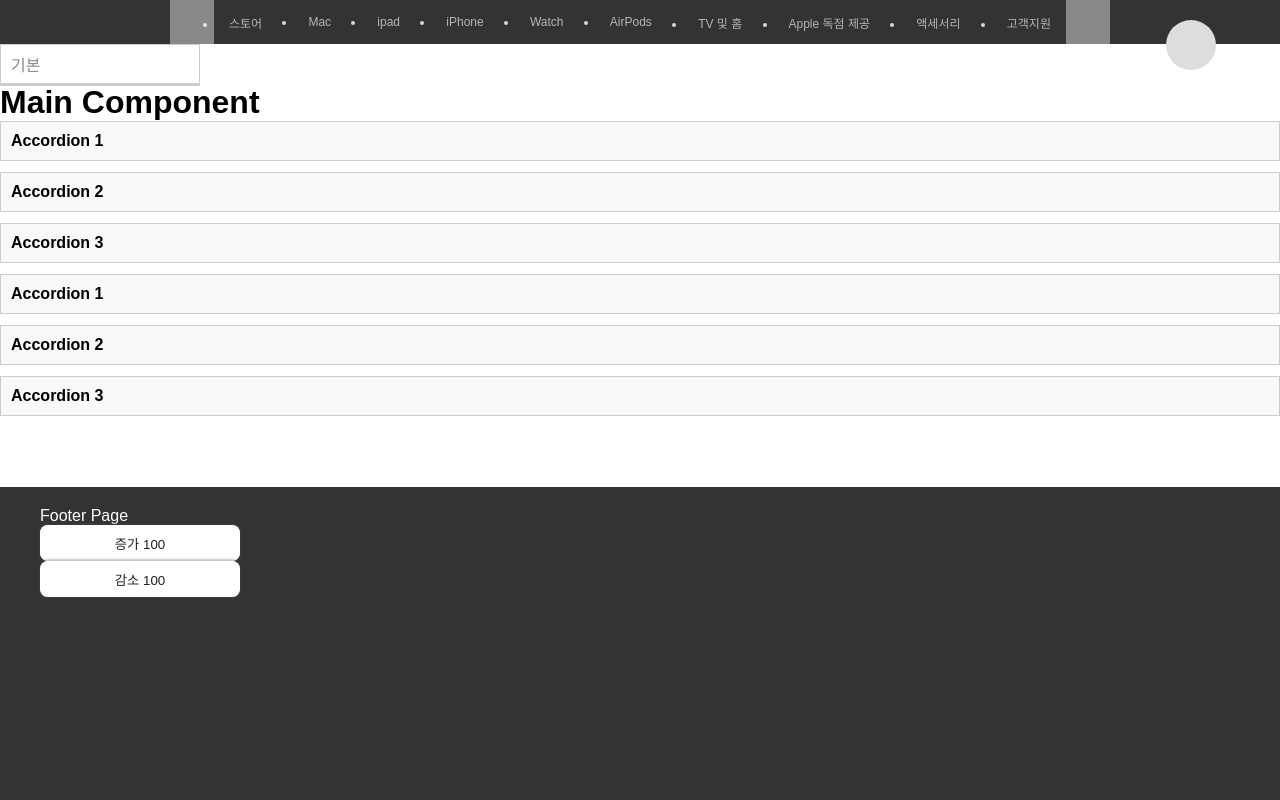
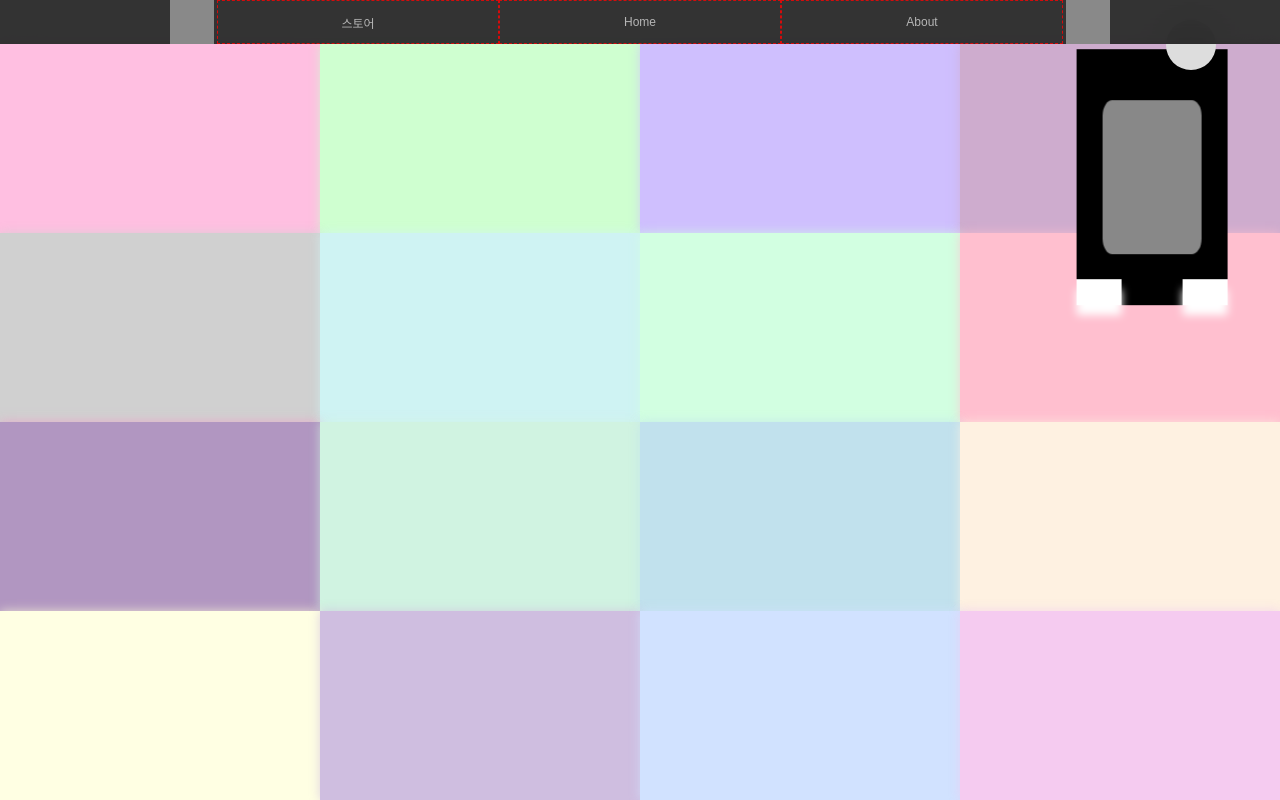
Before and after one commit to kimminkum/four-m-portfolio, a React (Create React App) app: page / in a window 1280 px wide. Shown: the top 800 px of the page. Built offline with nearby package versions, Linux system fonts and the light colour scheme; grey boxes are pictures that could not be loaded.

Commit message:
animation

```diff
--- a/src/App.tsx
+++ b/src/App.tsx
@@ -1,6 +1,7 @@
 import React from "react";
 import About from "./pages/About";
 import Header from "./pages/Header";
+import Home from "./pages/Home";
 import Footer from "./pages/Footer";
 import Topbtn from "./components/Topbtn";
 import Main from "./pages/Main";
@@ -15,6 +16,7 @@ const RelativeContainer = styled.div`
   width: 100vw;
   overflow-x: hidden;
   padding-bottom: 60px;
+  padding-top: 44px;
 `;
 
 const App: React.FC = () => {
@@ -32,7 +34,7 @@ const InnerApp: React.FC = () => {
       <RelativeContainer>
         <Routes>
           <Route path="/" element={<Main />} />
-          <Route path="/home" element={<Main />} />
+          <Route path="/home" element={<Home />} />
           <Route path="/about" element={<About />} />
         </Routes>
         <Topbtn />
--- a/src/components/Nav/LinkItems.js
+++ b/src/components/Nav/LinkItems.js
@@ -4,39 +4,11 @@ export const LinkItems = [
     url: "#",
   },
   {
-    title: "Mac",
-    url: "/buy-macbook",
+    title: "Home",
+    url: "/home",
   },
   {
-    title: "ipad",
-    url: "/buy-ipad",
-  },
-  {
-    title: "iPhone",
-    url: "/iphone-13",
-  },
-  {
-    title: "Watch",
-    url: "#",
-  },
-  {
-    title: "AirPods",
-    url: "#",
-  },
-  {
-    title: "TV 및 홈",
-    url: "#",
-  },
-  {
-    title: "Apple 독점 제공",
-    url: "#",
-  },
-  {
-    title: "액세서리",
-    url: "#",
-  },
-  {
-    title: "고객지원",
-    url: "#",
+    title: "About",
+    url: "/about",
   },
 ];
--- a/src/components/Nav/Nav.tsx
+++ b/src/components/Nav/Nav.tsx
@@ -19,7 +19,8 @@ interface LinksProps {
 }
 
 const NavContainer = styled.nav<NavContainerProps>`
-  position: ${(props) => props.position || "static"};
+  position: ${(props) => props.position || "fixed"};
+  z-index: 9999;
   width: 100%;
   backdrop-filter: saturate(180%) blur(20px);
   background-color: ${(props) => (props.toggle ? "black" : "rgba(0,0,0,0.8)")};
@@ -123,22 +124,45 @@ const Links = styled.ul<LinksProps>`
   display: flex;
   width: 90%;
   justify-content: space-between;
-  align-items: center;
   font-weight: 400;
   font-size: 12px;
   color: white;
 
   li {
-    padding: 12px 12px;
+    padding: 0 12px;
+    display: flex;
+    border: 1px dashed red; // Changed border style to dashed
+    align-items: center;
+    min-width: fit-content;
+    justify-content: center;
+    flex: 1;
+    height: 100%;
     opacity: 0.8;
+    position: relative;
+
+    &::after {
+      content: "";
+      position: absolute;
+      width: 0;
+      height: 2px;
+      background-color: #fff;
+      left: 0;
+      bottom: 0;
+      transition: all 0.4s linear;
+    }
+
+    &:hover::after {
+      width: 100%;
+    }
   }
 
   .link {
     color: ${(props) => props.theme.lightGray};
+
     opacity: 0.8;
     &:hover {
       opacity: 1;
-      transition: opacity 0.3s;
+      transition: opacity 0.4s;
     }
   }
 
@@ -148,13 +172,14 @@ const Links = styled.ul<LinksProps>`
     height: 100%;
     position: absolute;
     top: 48px;
-    font-size: 15px;
+    font-size: 16px;
     padding: 12px 0;
     top: ${(props) => (props.toggle ? "48px" : "-500px")};
     transition: all 1s cubic-bezier(0.32, 0.1, 0.24, 0.99);
 
     li {
       width: 100%;
+      padding: 12px 0;
       border-bottom: 1px solid ${(props) => props.theme.lightGray};
     }
   }
--- a/src/pages/About.tsx
+++ b/src/pages/About.tsx
@@ -1,7 +1,126 @@
+import styled, { keyframes } from "styled-components";
 import React from "react";
 
-const About: React.FC = () => {
-  return <div>About Page</div>;
-};
+// 애니메이션 정의
+const goInAnimation = keyframes`
+  0% {
+    transform: translate(-50%, -50%) rotate(120deg);
+  }
+  30% {
+    transform: translate(-50%, -50%) rotate(-20deg);
+  }
+  60% {
+    transform: translate(-50%, -50%) rotate(10deg);
+  }
+  90%, 100% {
+    transform: translate(-50%, -50%) rotate(0deg);
+  }
+`;
+
+const goOutAnimation = keyframes`
+  0%, 30% {
+    transform: translate(-50%, -50%) rotate(0deg);
+  }
+  60% {
+    transform: translate(-50%, -50%) rotate(120deg);
+  }
+`;
+
+// styled-components 정의
+const Count = styled.div<{ isHidden: boolean }>`
+  z-index: 4;
+  text-align: center;
+  position: absolute;
+  width: 100%;
+  height: 100%;
+  top: 50%;
+  font-size: clamp(200px, 50vw, 450px);
+  left: 50%;
+  transform: translate3d(-50%, -50%, 0);
+  transition: transform 0.3s ease-in-out;
+
+  ${({ isHidden }) =>
+    isHidden &&
+    `
+    transform: translate(-50%, -50%) scale(0);
+    animation: hide 0.2s ease-out;
+  `}
+`;
+
+const Nums = styled.div`
+  color: #000000;
+  position: relative;
+  overflow: hidden;
+  width: 100%;
+  height: 100%;
+  font-size: inherit;
+`;
+
+const NumSpan = styled.span<{ isIn?: boolean; isOut?: boolean }>`
+  position: absolute;
+  left: 50%;
+  top: 50%;
+  transform: translate(-50%, -50%) rotate(120deg);
+  transform-origin: bottom center;
+
+  ${({ isIn }) =>
+    isIn &&
+    `
+    transform: translate(-50%, -50%) rotate(0deg);
+    animation: ${goInAnimation} 0.5s ease-in-out;
+  `}
+
+  ${({ isOut }) =>
+    isOut &&
+    `
+    animation: ${goOutAnimation} 0.5s ease-in-out;
+  `}
+`;
+
+// 사용 예시
+function About() {
+  const [isHidden, setIsHidden] = React.useState(false);
+
+  React.useEffect(() => {
+    const counter = document.querySelector(".counter");
+    const finalMessage = document.querySelector(".final");
+    const nums = document.querySelectorAll(".nums span");
+
+    function runAnimation() {
+      nums.forEach((num, idx) => {
+        const penultimate = nums.length - 1;
+        num.addEventListener("animationend", (e) => {
+          const event = e as AnimationEvent;
+          if (event.animationName === "goIn" && idx !== penultimate) {
+            num.classList.remove("in");
+            num.classList.add("out");
+          } else if (
+            event.animationName === "goOut" &&
+            num.nextElementSibling
+          ) {
+            num.nextElementSibling.classList.add("in");
+          } else {
+            counter?.classList.add("hide");
+            finalMessage?.classList.add("show");
+            setIsHidden(true); // 상태 업데이트
+          }
+        });
+      });
+    }
+
+    runAnimation();
+  }, []);
+
+  return (
+    <Count isHidden={isHidden}>
+      <Nums>
+        <NumSpan className="in" isIn></NumSpan>
+        <NumSpan></NumSpan>
+        <NumSpan></NumSpan>
+        <NumSpan></NumSpan>
+      </Nums>
+    </Count>
+  );
+}
 
 export default About;
--- a/src/pages/Header.tsx
+++ b/src/pages/Header.tsx
@@ -10,12 +10,9 @@ const HeaderContainer = styled.div`
 
 const Header: React.FC = () => {
   return (
-    <>
-      <div>
-        <Nav></Nav>
-      </div>
-      <HeaderContainer></HeaderContainer>
-    </>
+    <HeaderContainer>
+      <Nav position="fixed"></Nav>
+    </HeaderContainer>
   );
 };
 
--- a/src/pages/Home.tsx
+++ b/src/pages/Home.tsx
@@ -11,33 +11,9 @@ import { SwiperSlide } from "swiper/react";
 import useIntersectionObserver from "../style/useIntersectionObserver";
 import Scroll from "../components/Scroll";
 import "swiper/css";
-
-const BtnBox = styled.div`
-  width: 60px;
-  position: relative;
-  top: 0;
-  margin: 0 auto;
-  background-color: #ccc;
-`;
-
-const Container = styled.div`
-  background-color: #15357e;
-`;
-
-const NoneBox = styled.div`
-  width: 100%;
-  height: 900px;
-  background-color: #15357e;
-`;
-const ScrollBox = styled.div`
-  width: 100%;
-  display: block;
-`;
-
-const SwiperSlide2 = styled.div`
-  width: 100%;
-  height: 300px;
-`;
+import { useGlobalContext } from "../query/GlobalContext";
+import SelectBox from "../components/SelectBox";
+import AccordionContainer from "../components/AccordionContainer";
 
 // Create a styled component with the animation
 const AnimatedDiv = styled.div`
@@ -84,6 +60,32 @@ const AnimatedDiv = styled.div`
     }
   }
 `;
+const BtnBox = styled.div`
+  width: 60px;
+  position: relative;
+  top: 0;
+  margin: 0 auto;
+  background-color: #ccc;
+`;
+
+const Container = styled.div`
+  background-color: #15357e;
+`;
+
+const NoneBox = styled.div`
+  width: 100%;
+  height: 900px;
+  background-color: #15357e;
+`;
+const ScrollBox = styled.div`
+  width: 100%;
+  display: block;
+`;
+
+const SwiperSlide2 = styled.div`
+  width: 100%;
+  height: 300px;
+`;
 
 const FlipFront = styled.div`
   position: absolute;
@@ -118,6 +120,24 @@ const FlipBack = styled.div`
 
 const Home: React.FC = () => {
   const [isModalOpen, setIsModalOpen] = useState(false);
+  const { options, setOptions } = useGlobalContext(); // useGlobalContext 훅을 사용하여 options와 setOptions를 가져옵니다.
+  const [selectedOption, setSelectedOption] = React.useState("");
+  useIntersectionObserver("[data-io]", {
+    root: null,
+    threshold: 0.1,
+    rootMargin: "10%",
+  });
+
+  const accordionData = [
+    { title: "Accordion 1", content: <div>Content 1</div> },
+    { title: "Accordion 2", content: <div>Content 2</div> },
+    { title: "Accordion 3", content: <div>Content 3</div> },
+  ];
+  const accordionData2 = [
+    { title: "Accordion 4", content: <div>Content max</div> },
+    { title: "Accordion 5", content: <div>Content hob</div> },
+    { title: "Accordion 6", content: <div>Content gat</div> },
+  ];
 
   const openModal = () => {
     setIsModalOpen(true);
@@ -139,6 +159,17 @@ const Home: React.FC = () => {
 
   return (
     <Container>
+      <AnimatedDiv data-io="fade-in">
+        <SelectBox
+          options={options}
+          selectedOption={selectedOption}
+          onChange={setSelectedOption}
+          placeholder="기본"
+        />
+        <h1>Main Component</h1>
+        <AccordionContainer version={1} accordions={accordionData} />
+        <AccordionContainer version={2} accordions={accordionData} />
+      </AnimatedDiv>
       <div>
         <Tabs TabsBtn={["a", "x", "b"]} />
       </div>
--- a/src/pages/Main.tsx
+++ b/src/pages/Main.tsx
@@ -1,91 +1,133 @@
-import React from "react";
-import styled from "styled-components";
+import React, { useEffect, useState } from "react";
+import styled, { keyframes } from "styled-components";
 import useIntersectionObserver from "../style/useIntersectionObserver";
-import { useGlobalContext } from "../query/GlobalContext";
-import SelectBox from "../components/SelectBox";
-import AccordionContainer from "../components/AccordionContainer";
 
-// Create a styled component with the animation
-const AnimatedDiv = styled.div`
-  transition-duration: var(--io-duration, 2s);
-  transition-timing-function: var(--io-ease, linear);
-  transition-delay: var(--io-delay, 0.3s);
-  transform-style: preserve-3d;
-  display: block;
-  margin: auto;
+const carAnimation = keyframes`
+  0% {
+    transform: translate3d(0, 0, 0);
+  }
+  20% {
+    transform: translate3d(400%, 0, 0);
+  }
+  25% {
+    transform: translate3d(400%, 0, 0) rotate(90deg);
+  }
+  35% {
+    transform: translate3d(400%, 20vh, 0) rotate(90deg);
+  }
+  50% {
+    transform: translate3d(400%, 20vh, 0) rotate(180deg);
+  }
+  70% {
+    transform: translate3d(0, 20vh, 0) rotate(180deg);
+  }
+  75% {
+    transform: translate3d(0, 20vh, 0) rotate(90deg);
+  }
+  100% {
+    transform: translate3d(500%, 100vh, 0) rotate(90deg);
+  }
+`;
 
-  &[data-io="fade-in"] {
-    opacity: 0;
-    transform: translateY(-20%);
-    transition-property: opacity, transform;
-    transition-timing-function: ease;
+interface AnimateBoxProps {
+  backgroundColor: string;
+  boxShadowColor?: string; // boxShadowColor의 타입을 string | undefined로 변경
+}
 
-    &.io-animation {
-      opacity: 1;
-      transform: translateY(0);
-    }
+const MainContainer = styled.div`
+  display: grid;
+  position: relative;
+  grid-template-columns: repeat(4, 1fr);
+  grid-template-rows: repeat(4, 1fr);
+  height: calc(100vh - 44px);
+  background: #fff;
+`;
+
+const MainInner = styled.div`
+  max-width: 1280px;
+  width: 100%;
+  position: relative;
+`;
+
+const AnimateBox = styled.div<AnimateBoxProps>`
+  width: 100%;
+  height: 100%;
+  position: relative;
+  background-color: ${(props) => props.backgroundColor};
+  box-shadow: 0 0 10px
+    rgba(${(props) => props.boxShadowColor || "0, 0, 0"}, 0.7);
+`;
+
+const CleanerCharacter = styled.div`
+  position: absolute;
+  top: 0;
+  width: 20%;
+  height: 20%;
+  background-color: #000;
+  display: flex;
+  justify-content: center;
+  align-items: center;
+  animation: ${carAnimation} 20s forwards linear;
+  animation-iteration-count: 1;
+
+  span {
+    width: 60%;
+    height: 65%;
+    background-color: #888;
+    position: relative;
+    border-radius: 10%;
   }
 
-  &[data-io="fade-right"] {
-    opacity: 0;
-    transform: translateX(-20%);
-    transition-property: opacity, transform;
-    transition-timing-function: ease;
-
-    &.io-animation {
-      opacity: 1;
-      transform: translateX(0);
-    }
+  .eye1 {
+    width: 10%;
+    height: 30%;
+    position: absolute;
+    background-color: #fff;
+    top: 0;
+    right: 0;
+    box-shadow: 10px 0 8px #fff;
   }
-
-  &[data-io="flip-in"] {
-    opacity: 0;
-    transform: rotateX(135deg);
-    transition-property: opacity, transform;
-    transition-timing-function: ease;
-
-    &.io-animation {
-      opacity: 1;
-      transform: rotateX(0);
-    }
+  .eye2 {
+    width: 10%;
+    height: 30%;
+    position: absolute;
+    background-color: #fff;
+    bottom: 0;
+    right: 0;
+    box-shadow: 10px 0 8px #fff;
   }
 `;
 
 const Main: React.FC = () => {
-  const { options, setOptions } = useGlobalContext(); // useGlobalContext 훅을 사용하여 options와 setOptions를 가져옵니다.
-  const [selectedOption, setSelectedOption] = React.useState("");
-  useIntersectionObserver("[data-io]", {
-    root: null,
-    threshold: 0.1,
-    rootMargin: "10%",
-  });
-
-  const accordionData = [
-    { title: "Accordion 1", content: <div>Content 1</div> },
-    { title: "Accordion 2", content: <div>Content 2</div> },
-    { title: "Accordion 3", content: <div>Content 3</div> },
-  ];
-  const accordionData2 = [
-    { title: "Accordion 4", content: <div>Content max</div> },
-    { title: "Accordion 5", content: <div>Content hob</div> },
-    { title: "Accordion 6", content: <div>Content gat</div> },
-  ];
-
   return (
     <>
-      <AnimatedDiv data-io="fade-in">
-        <SelectBox
-          options={options}
-          selectedOption={selectedOption}
-          onChange={setSelectedOption}
-          placeholder="기본"
-        />
-        <h1>Main Component</h1>
-        <AccordionContainer version={1} accordions={accordionData} />
-        <AccordionContainer version={2} accordions={accordionData} />
-      </AnimatedDiv>
+      <MainContainer>
+        <AnimateBox backgroundColor="#ffbfe1" boxShadowColor="255, 191, 225" />
+        <AnimateBox backgroundColor="#cfffd0" boxShadowColor="207, 255, 208 " />
+        <AnimateBox backgroundColor="#cfbffe" boxShadowColor="207, 191, 254" />
+        <AnimateBox backgroundColor="#ceacce" boxShadowColor="206, 172, 206" />
+        <AnimateBox backgroundColor="#d0d0d0" boxShadowColor="208, 208, 208" />
+        <AnimateBox backgroundColor="#cff3f3" boxShadowColor="207, 243, 243" />
+        <AnimateBox backgroundColor="#d2ffe1" boxShadowColor="210, 255, 225" />
+        <AnimateBox backgroundColor="#ffbfcf" boxShadowColor="255, 191, 207" />
+        <AnimateBox backgroundColor="#b196c1" boxShadowColor="240,155,199" />
+        <AnimateBox backgroundColor="#d0f3e1" boxShadowColor="208, 243, 225" />
+        <AnimateBox backgroundColor="#c1e1ed" boxShadowColor="193, 225, 237" />
+        <AnimateBox backgroundColor="#fef1e1" boxShadowColor="254, 241, 225" />
+        <AnimateBox backgroundColor="#ffffe3" boxShadowColor="255, 255, 220" />
+        <AnimateBox backgroundColor="#cfbee0" boxShadowColor="207, 190, 224" />
+        <AnimateBox backgroundColor="#d1e2ff" boxShadowColor="209, 226, 254" />
+        <AnimateBox backgroundColor="#f5cbf0" boxShadowColor="240, 203, 240" />
+        <CleanerCharacter>
+          <span></span>
+          <div className="eye1"></div>
+          <div className="eye2"></div>
+        </CleanerCharacter>
+      </MainContainer>
     </>
   );
 };
 
 export default Main;
+
+// Add more Animate components up to Animate16 with different background colors and box-shadow
--- a/src/style/GlobalStyles.ts
+++ b/src/style/GlobalStyles.ts
@@ -16,6 +16,9 @@ const GlobalStyle = createGlobalStyle`
   a {
       text-decoration: none;
       color: inherit;
+  }
+  li {
+    list-style: none;
   }
 
   .flex {
```
